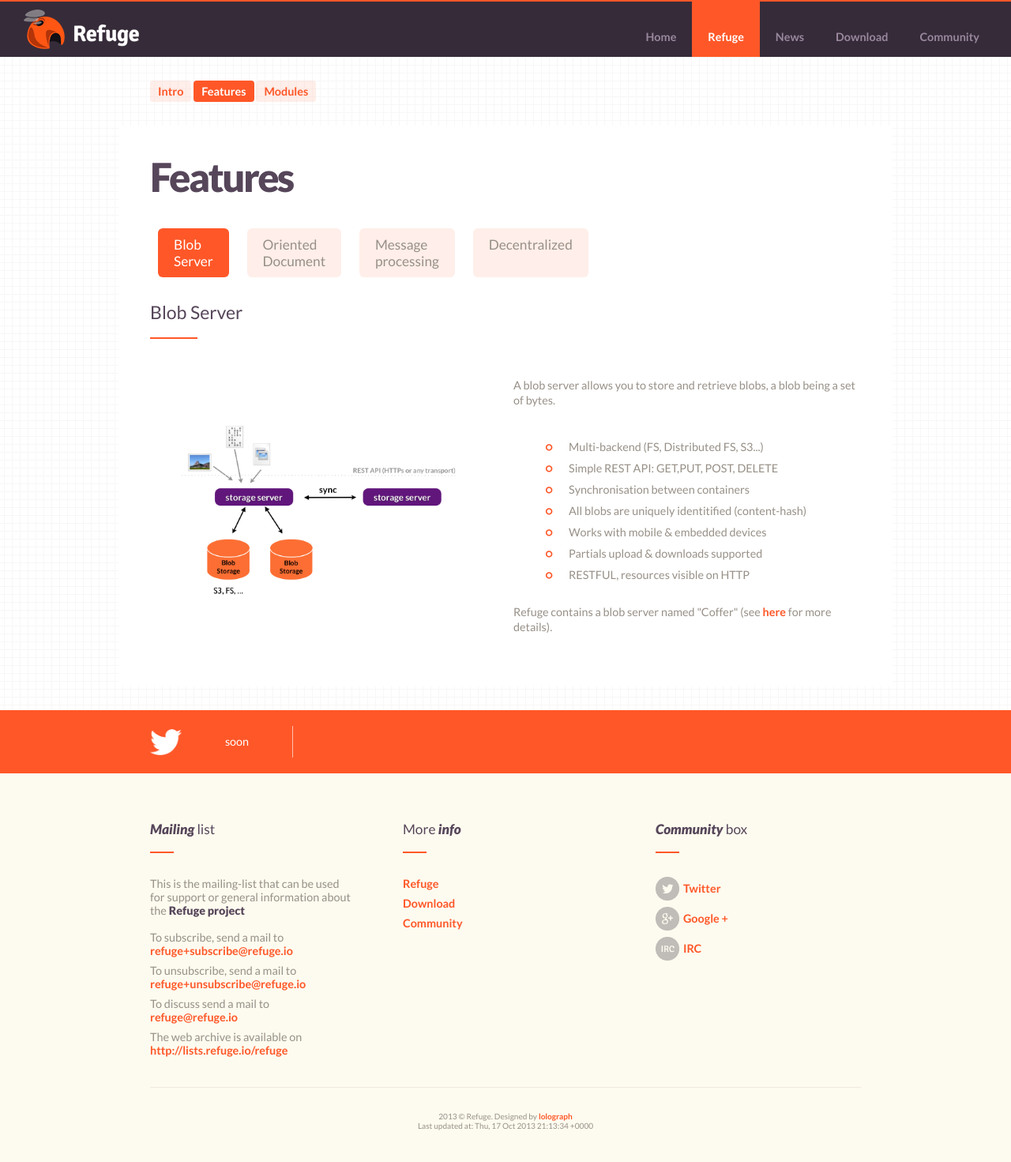
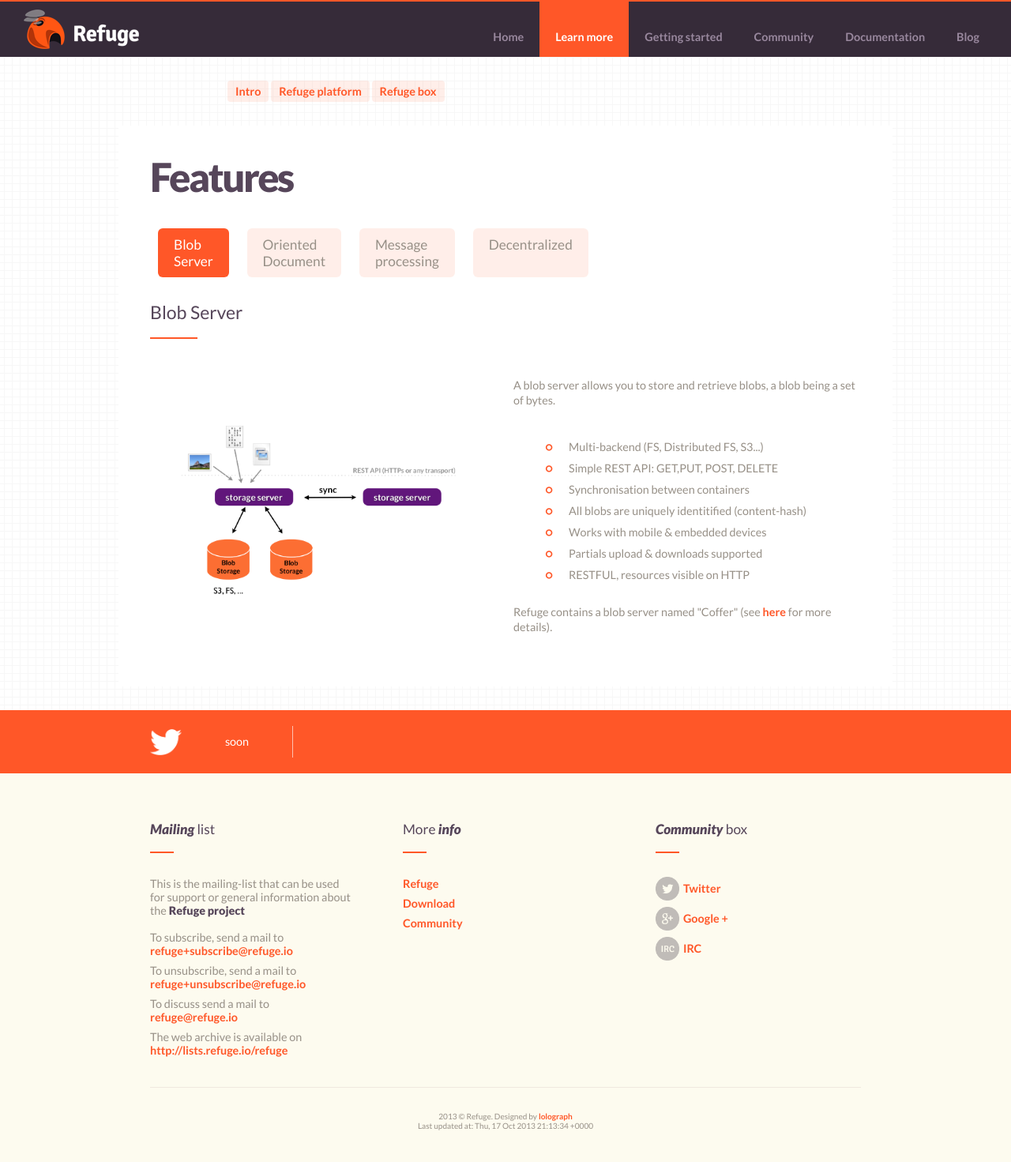
Before and after one commit to refuge/refuge.io, a Jekyll site: the page built from learnmore/features.html, in a window 1280 px wide. Shown: the whole page at 79% size. Built offline with Jekyll 4.4.1, drawn with Linux system fonts in a browser that asks for light colours; nearby versions of some CDN libraries.

Commit message:
updated version

```diff
--- a/_includes/header.html
+++ b/_includes/header.html
@@ -5,10 +5,12 @@
     <div class="btn-menu-resp"></div>
     <ul onclick="return true">
       <li{% if page.title == "Welcome" %} class="selected"{% endif %}><a href="/">Home</a></li>
-                        <li{% if section_name == 'details' %} class="selected"{% endif %}><a href="/details">Refuge</a></li>
-                        <li{% if section_name == 'news' %} class="selected"{% endif %}><a href="/news">News</a></li>
-                        <li{% if section_name == 'download' %} class="selected"{% endif %}><a href="/download">Download</a></li>
-                        <li{% if section_name == 'community' %} class="selected"{% endif %}><a href="/community">Community</a></li>
+      <li{% if section_name == 'learnmore' %} class="selected"{% endif %}><a href="/learnmore">Learn more</a></li>
+      <li{% if section_name == 'gettingstarted' %} class="selected"{% endif %}><a href="/gettingstarted" title="Getting started">Getting started</a></li>
+      <li{% if section_name == 'community' %} class="selected"{% endif %}><a href="/community" title="Community">Community</a></li>
+      <li><a href="http://docs.refuge.io" title="Documentation">Documentation</a></li>
+      <li{% if section_name == 'blog' %} class="selected"{% endif %}><a href="/blog" title="Blog">Blog</a></li>
+
     </ul>
   </nav>
 </header>
--- a/_layouts/refuge_nav.html
+++ b/_layouts/refuge_nav.html
@@ -2,12 +2,16 @@
 layout: default
 ---
 <section class="page">
+  <div class="center-text">
     <nav class="inline-secondary-nav">
+
       <ul>
-                        <li><a href="/details/index.html" class="a-btn-small{% if page.section == 'intro' %} selected{% endif %}">Intro</a></li>
-                        <li><a href="/details/features.html" class="a-btn-small{% if page.section == 'features' %} selected{% endif %}">Features</a></li>
-                        <li><a href="/details/modules.html" class="a-btn-small{% if page.section == 'modules' %} selected{% endif %}">Modules</a></li>
+        <li><a href="index.html" class="a-btn-small{% if page.section == 'intro' %} selected{% endif %}">Intro</a></li>
+        <li><a href="platform.html" title="Refuge platform" class="a-btn-small{% if page.section =='platform' %} selected{% endif %}">Refuge platform </a></li>
+        <li><a href="box.html" title="Refuge box" class="a-btn-small{% if page.section == 'box' %} selected{% endif %}">Refuge box</a></li>
       </ul>
     </nav>
+  </div>
+
   {{ content }}
 </section>
--- a/css/style.css
+++ b/css/style.css
@@ -42,6 +42,8 @@
 /* columns */
 .columns:after {content:'';display:block;clear:both;}
 .whole {width:100%;clear:both;}
+.lead { font-size: 21px; }
+.center-text {width:80%; margin-left:auto; margin-right: auto;}
 .one-half {width:50%;float:left;}
 .one-third {width:33.33333%;float:left;}
 .two-third {width:66.6666%;float:left;}
@@ -91,6 +93,8 @@
 .page article a:hover {text-decoration:underline;}
 .page article p.p-big {font-size:150%;margin-bottom:40px;}
 .page article img {display:block;width:100%;height:auto;margin-bottom:20px;}
+.page article img.intro {display:block;width:80%;height:auto;margin-bottom:20px; margin-left:auto; margin-right: auto;}
+
 .page article ul {padding:20px 40px;}
 .page article ul li {margin-bottom:10px;padding:0 0 0 30px;position:relative;}
 .page article ul li:before {content:'°';display:block;position:absolute;top:-2px;left:0;color:#ff5728;font-size:180%;font-weight:400;}
@@ -147,7 +151,7 @@
 /* header */
 .header {height:70px;background-color:#362b39;padding:0px 20px;position:relative;border-top:2px solid #ff5728;}
 .header .a-backtohome {display:block;height:50px;padding:10px;width:146px;background:url('../img/a-backtohome.png') no-repeat center center;}
-.header nav {position:absolute;right:20px;top:0px;height:70px;}
+.header nav {position:absolute; right:20px; top:0px;height:70px;}
 .header nav .btn-menu-resp {display:none;}
 .header nav ul li {float:left;padding:0 0px;position:relative;}
 .header nav ul li a {display:block;height:30px;line-height:30px;padding:30px 20px 10px;color:#99889e;font-size:100%;}
```
Also changed, not shown: blog/index.html (added, +36 -0 lines), details/index.html (deleted, +0 -44 lines), download/index.html (deleted, +0 -23 lines), gettingstarted/index.html (added, +23 -0 lines), learnmore/box.html (added, +47 -0 lines), learnmore/index.html (added, +29 -0 lines), learnmore/os.html (added, +17 -0 lines), learnmore/platform.html (added, +17 -0 lines), news/index.html (deleted, +0 -36 lines), blog/_posts/2013-06-13-refuge-has-a-new-website.md (renamed from news/_posts/2013-06-13-refuge-has-a-new-website.md), blog/_posts/2013-09-10-a-few-steps-with-coffer.md (renamed from news/_posts/2013-09-10-a-few-steps-with-coffer.md), index.html (indentation only), learnmore/features.html (renamed from details/features.html), learnmore/modules.html (renamed from details/modules.html). Lines whose indentation alone changed are shown as unchanged.
